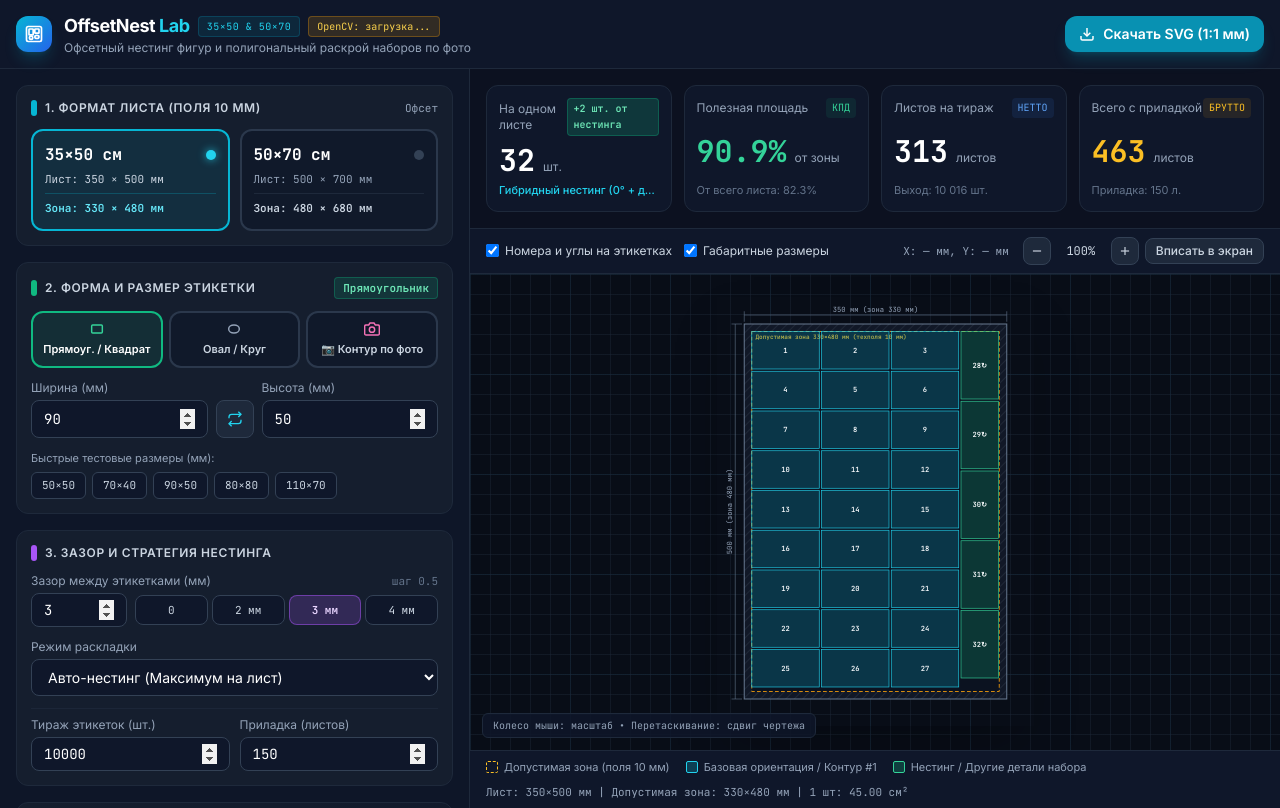
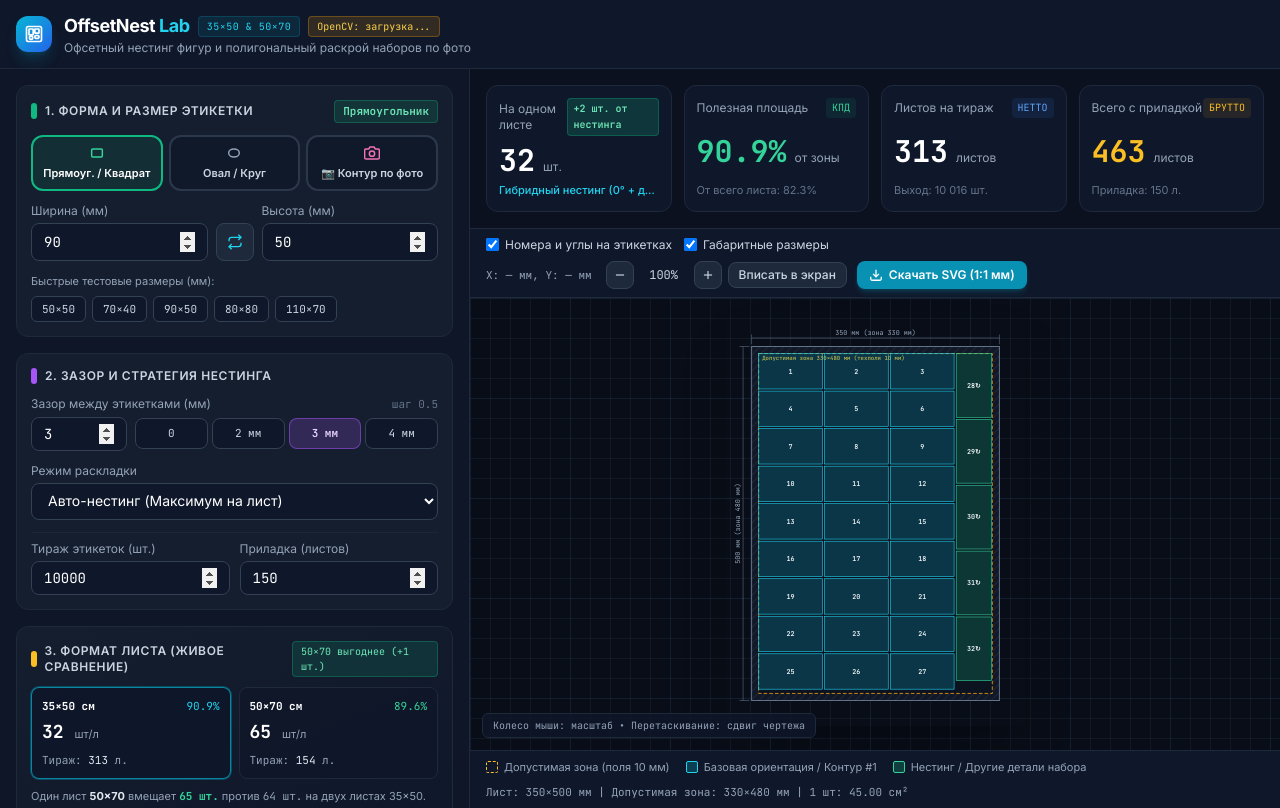
Before and after one commit to sergeyromanoff/Find-label-silhouette-, a plain HTML site: page index.html in a window 1280 px wide. Drawn offline with nearby package versions, Linux system fonts and the light colour scheme.

Commit message:
Update index.html

```diff
--- a/index.html
+++ b/index.html
@@ -77,16 +77,7 @@
       </div>
     </div>
 
-    <div class="flex items-center gap-2">
-      <button id="exportSvgBtn" type="button" class="flex items-center gap-2 px-3.5 py-2 rounded-xl bg-cyan-600 hover:bg-cyan-500 active:bg-cyan-700 text-white text-xs sm:text-sm font-semibold transition cursor-pointer shadow-lg shadow-cyan-500/20">
-        <svg class="w-4 h-4" viewBox="0 0 24 24" fill="none" stroke="currentColor" stroke-width="2.2">
-          <path d="M21 15v4a2 2 0 0 1-2 2H5a2 2 0 0 1-2-2v-4" />
-          <polyline points="7 10 12 15 17 10" />
-          <line x1="12" y1="15" x2="12" y2="3" />
-        </svg>
-        <span>Скачать SVG (1:1 мм)</span>
-      </button>
-    </div>
+
   </header>
 
   <!-- ОСНОВНОЙ КОНТЕЙНЕР -->
@@ -95,48 +86,13 @@
     <!-- ЛЕВАЯ КОЛОНКА: ПАРАМЕТРЫ РАСКЛАДКИ -->
     <aside class="w-full lg:w-[440px] xl:w-[470px] bg-slate-900/95 border-b lg:border-b-0 lg:border-r border-slate-800 flex flex-col shrink-0 lg:h-[calc(100vh-61px)]">
       <div class="flex-1 overflow-y-auto p-4 space-y-4">
-
-        <!-- 1. ФОРМАТ ПЕЧАТНОГО ЛИСТА -->
-        <section class="bg-slate-850 border border-slate-800 rounded-xl p-3.5 space-y-3">
-          <div class="flex items-center justify-between">
-            <h2 class="text-xs font-semibold uppercase tracking-wider text-slate-300 flex items-center gap-2">
-              <span class="w-1.5 h-4 rounded-full bg-cyan-500"></span>
-              1. Формат листа (поля 10 мм)
-            </h2>
-            <span class="text-[11px] font-mono text-slate-400">Офсет</span>
-          </div>
-
-          <div class="grid grid-cols-2 gap-2.5">
-            <button id="btnFormat35x50" type="button" class="text-left p-3 rounded-xl border-2 border-cyan-500 bg-cyan-500/10 transition cursor-pointer">
-              <div class="flex items-center justify-between mb-1">
-                <span class="text-base font-bold font-mono text-white">35×50 см</span>
-                <span id="dotFormat35x50" class="w-2.5 h-2.5 rounded-full bg-cyan-400 shadow-[0_0_8px_rgba(34,211,238,0.8)]"></span>
-              </div>
-              <div class="text-[11px] font-mono text-slate-300">Лист: 350 × 500 мм</div>
-              <div class="mt-1.5 pt-1.5 border-t border-cyan-500/25 text-[11px] font-mono text-cyan-300 font-semibold">
-                Зона: 330 × 480 мм
-              </div>
-            </button>
-
-            <button id="btnFormat50x70" type="button" class="text-left p-3 rounded-xl border-2 border-slate-700/80 bg-slate-900/70 hover:border-slate-600 transition cursor-pointer">
-              <div class="flex items-center justify-between mb-1">
-                <span class="text-base font-bold font-mono text-white">50×70 см</span>
-                <span id="dotFormat50x70" class="w-2.5 h-2.5 rounded-full bg-slate-700"></span>
-              </div>
-              <div class="text-[11px] font-mono text-slate-400">Лист: 500 × 700 мм</div>
-              <div class="mt-1.5 pt-1.5 border-t border-slate-800 text-[11px] font-mono text-slate-300 font-semibold">
-                Зона: 480 × 680 мм
-              </div>
-            </button>
-          </div>
-        </section>
 
         <!-- 2. ФОРМА И РАЗМЕР ЭТИКЕТКИ (3 ВКЛАДКИ) -->
         <section class="bg-slate-850 border border-slate-800 rounded-xl p-3.5 space-y-3">
           <div class="flex items-center justify-between">
             <h2 class="text-xs font-semibold uppercase tracking-wider text-slate-300 flex items-center gap-2">
               <span class="w-1.5 h-4 rounded-full bg-emerald-500"></span>
-              2. Форма и размер этикетки
+              1. Форма и размер этикетки
             </h2>
             <span id="detectedShapeBadge" class="text-[11px] font-mono font-semibold px-2 py-0.5 rounded bg-emerald-500/15 text-emerald-300 border border-emerald-500/30">
               Прямоугольник
@@ -326,7 +282,7 @@
         <section class="bg-slate-850 border border-slate-800 rounded-xl p-3.5 space-y-3">
           <h2 class="text-xs font-semibold uppercase tracking-wider text-slate-300 flex items-center gap-2">
             <span class="w-1.5 h-4 rounded-full bg-purple-500"></span>
-            3. Зазор и стратегия нестинга
+            2. Зазор и стратегия нестинга
           </h2>
 
           <div>
@@ -392,7 +348,7 @@
           <div class="flex items-center justify-between">
             <h2 class="text-xs font-semibold uppercase tracking-wider text-slate-300 flex items-center gap-2">
               <span class="w-1.5 h-4 rounded-full bg-amber-400"></span>
-              Сравнение форматов (живой расчёт)
+              3. Формат листа (живое сравнение)
             </h2>
             <span id="compareWinnerBadge" class="text-[10px] font-mono px-2 py-0.5 rounded bg-emerald-500/15 text-emerald-300 border border-emerald-500/30">
               50×70 выгоднее
@@ -505,6 +461,14 @@
           </button>
           <button id="btnFitScreen" type="button" class="px-2.5 py-1 rounded-lg bg-slate-800 hover:bg-slate-700 text-slate-300 border border-slate-700 font-medium cursor-pointer" title="Вписать лист в экран">
             Вписать в экран
+          </button>
+          <button id="exportSvgBtn" type="button" class="flex items-center gap-1.5 px-3 py-1.5 rounded-lg bg-cyan-600 hover:bg-cyan-500 active:bg-cyan-700 text-white text-xs font-semibold transition cursor-pointer shadow-md shadow-cyan-500/20 ml-1" title="Скачать векторный макет 1:1 в миллиметрах">
+            <svg class="w-3.5 h-3.5" viewBox="0 0 24 24" fill="none" stroke="currentColor" stroke-width="2.2">
+              <path d="M21 15v4a2 2 0 0 1-2 2H5a2 2 0 0 1-2-2v-4" />
+              <polyline points="7 10 12 15 17 10" />
+              <line x1="12" y1="15" x2="12" y2="3" />
+            </svg>
+            <span>Скачать SVG (1:1 мм)</span>
           </button>
         </div>
       </div>
@@ -2426,22 +2390,6 @@
 
     function setFormat(fmtId) {
       state.format = fmtId;
-      const b35 = document.getElementById('btnFormat35x50');
-      const b50 = document.getElementById('btnFormat50x70');
-      const d35 = document.getElementById('dotFormat35x50');
-      const d50 = document.getElementById('dotFormat50x70');
-
-      if (fmtId === '35x50') {
-        b35.className = 'text-left p-3 rounded-xl border-2 border-cyan-500 bg-cyan-500/10 transition cursor-pointer';
-        d35.className = 'w-2.5 h-2.5 rounded-full bg-cyan-400 shadow-[0_0_8px_rgba(34,211,238,0.8)]';
-        b50.className = 'text-left p-3 rounded-xl border-2 border-slate-700/80 bg-slate-900/70 hover:border-slate-600 transition cursor-pointer';
-        d50.className = 'w-2.5 h-2.5 rounded-full bg-slate-700';
-      } else {
-        b50.className = 'text-left p-3 rounded-xl border-2 border-emerald-500 bg-emerald-500/10 transition cursor-pointer';
-        d50.className = 'w-2.5 h-2.5 rounded-full bg-emerald-400 shadow-[0_0_8px_rgba(52,211,153,0.8)]';
-        b35.className = 'text-left p-3 rounded-xl border-2 border-slate-700/80 bg-slate-900/70 hover:border-slate-600 transition cursor-pointer';
-        d35.className = 'w-2.5 h-2.5 rounded-full bg-slate-700';
-      }
       recalculateAndRender();
     }
 
@@ -2497,8 +2445,7 @@
     }
 
     function initEvents() {
-      document.getElementById('btnFormat35x50').addEventListener('click', () => setFormat('35x50'));
-      document.getElementById('btnFormat50x70').addEventListener('click', () => setFormat('50x70'));
+
       document.getElementById('liveCard35').addEventListener('click', () => setFormat('35x50'));
       document.getElementById('liveCard50').addEventListener('click', () => setFormat('50x70'));
 
```
